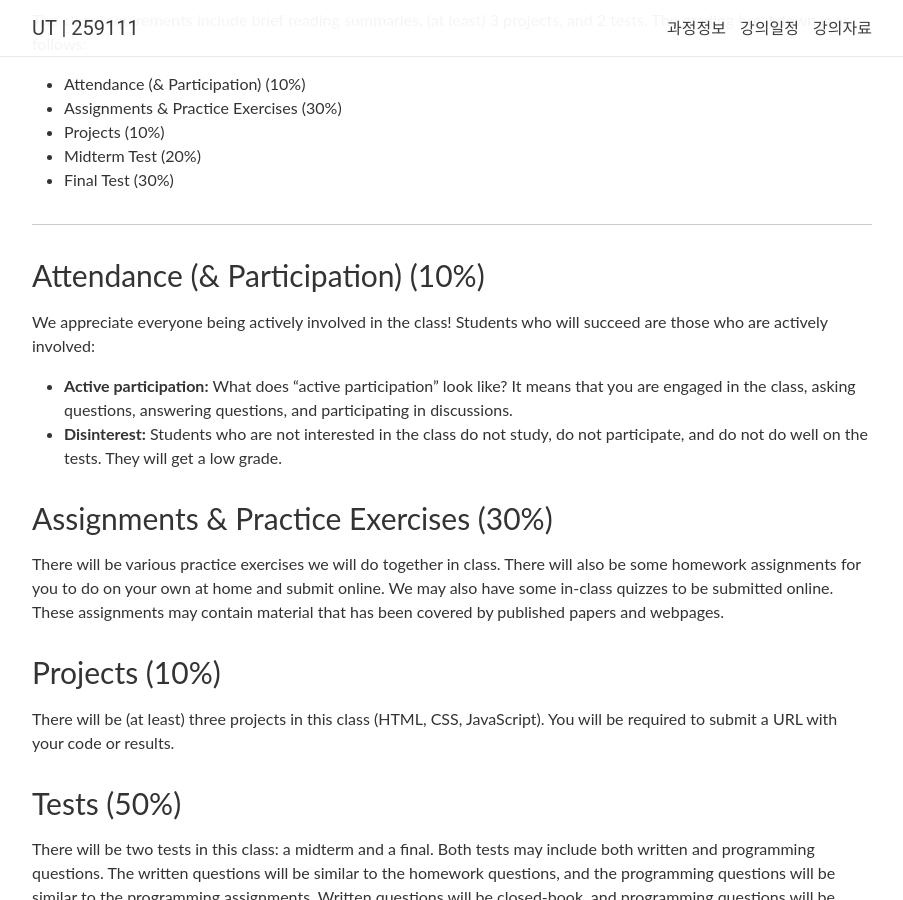
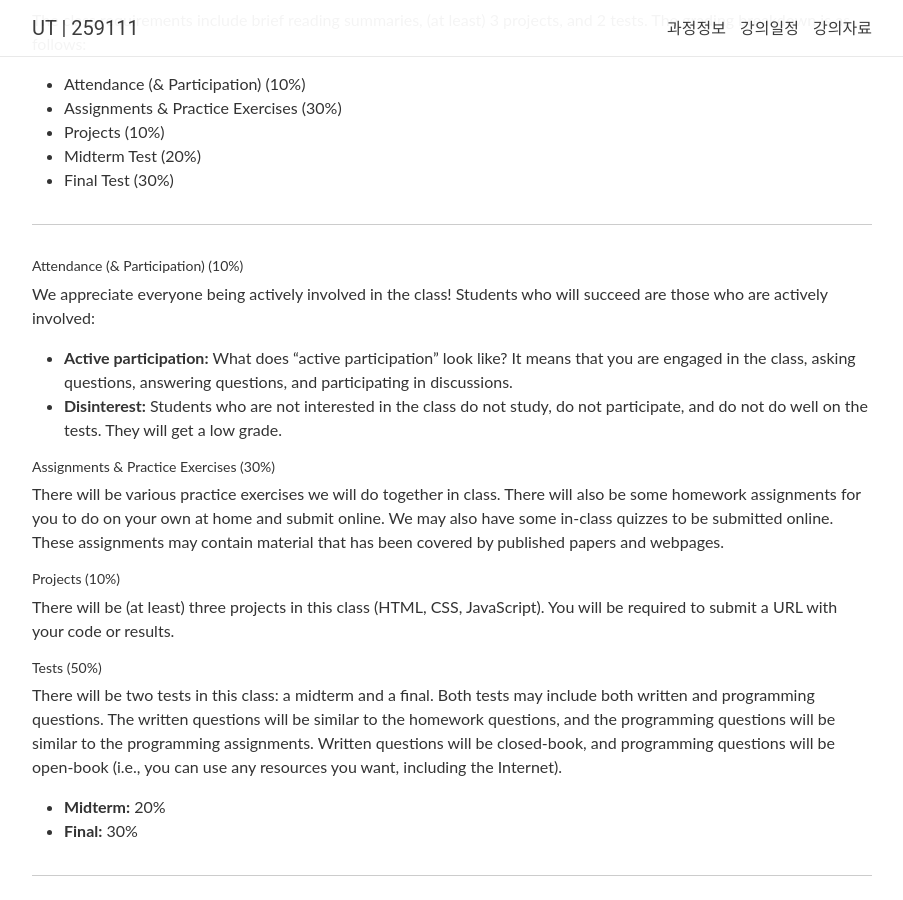
Before and after one commit to 2023-aaronkr/ut-web, a Jekyll site: the page built from _pages/logistics.md, in a window 1280 px wide and 900 px high, scrolled down 2253 px. Shown: the whole window, without its empty margins (188-1091 px from the left). Built offline with Jekyll 4.4.1, drawn with Linux system fonts in a browser that asks for light colours; nearby versions of some CDN libraries; comment, search, counter and statistics services are not loaded.

```diff
--- a/_pages/logistics.md
+++ b/_pages/logistics.md
@@ -38,7 +38,7 @@ The grading breakdown is as follows:
 
 ---
 
-### Attendance (& Participation) (10%)
+##### Attendance (& Participation) (10%)
 
 We appreciate everyone being actively involved in the class!
 Students who will succeed are those who are actively involved:
@@ -46,16 +46,16 @@ Students who will succeed are those who are actively involved:
 - **Active participation:** What does "active participation" look like? It means that you are engaged in the class, asking questions, answering questions, and participating in discussions.
 - **Disinterest:** Students who are not interested in the class do not study, do not participate, and do not do well on the tests. They will get a low grade.
 
-### Assignments & Practice Exercises (30%)
+##### Assignments & Practice Exercises (30%)
 
 There will be various practice exercises we will do together in class. There will also be some homework assignments for you to do on your own at home and submit online. We may also have some in-class quizzes to be submitted online.
 These assignments may contain material that has been covered by published papers and webpages.
 
-### Projects (10%)
+##### Projects (10%)
 
 There will be (at least) three projects in this class (HTML, CSS, JavaScript). You will be required to submit a URL with your code or results.
 
-### Tests (50%)
+##### Tests (50%)
 
 There will be two tests in this class: a midterm and a final. Both tests may include both written and programming questions. The written questions will be similar to the homework questions, and the programming questions will be similar to the programming assignments. Written questions will be closed-book, and programming questions will be open-book (i.e., you can use any resources you want, including the Internet).
 
```
